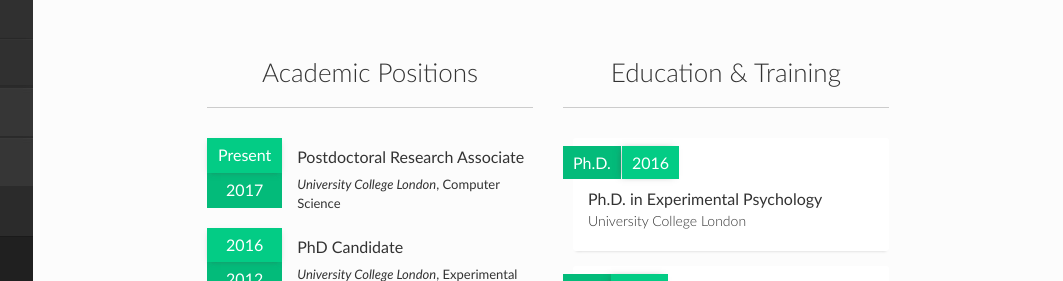
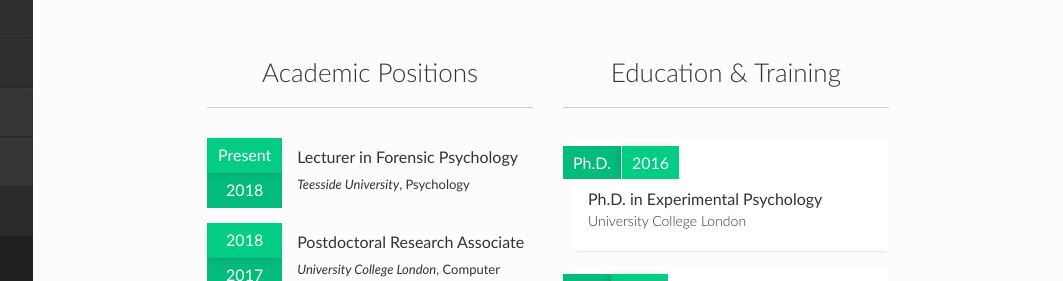
Before and after one commit to mz555/mz555.github.io, a plain HTML site: page index.html in a window 1280 px wide. Shown: the part 519-800 px from the top of the page, 217-1280 px from the left. Drawn offline with Linux system fonts and the light colour scheme.

Commit message:
position
teesside

```diff
--- a/index.html
+++ b/index.html
@@ -203,13 +203,24 @@
                                             <li>
                                                 <div class="dates">
                                                     <span>Present</span>
+                                                    <span>2018</span>
+                                                </div>
+                                                <div class="content">
+                                                    <h4>Lecturer in Forensic Psychology</h4>
+                                                    <p><em>Teesside University</em>, Psychology </p>
+                                                </div>
+                                            </li>
+											<li>
+                                                <div class="dates">
+                                                    <span>2018</span>
                                                     <span>2017</span>
                                                 </div>
                                                 <div class="content">
                                                     <h4>Postdoctoral Research Associate</h4>
                                                     <p><em>University College London</em>, Computer Science</p>
                                                 </div>
-                                            </li><li>
+                                            </li>
+											<li>
                                                 <div class="dates">
                                                     <span>2016</span>
                                                     <span>2012</span>
```
